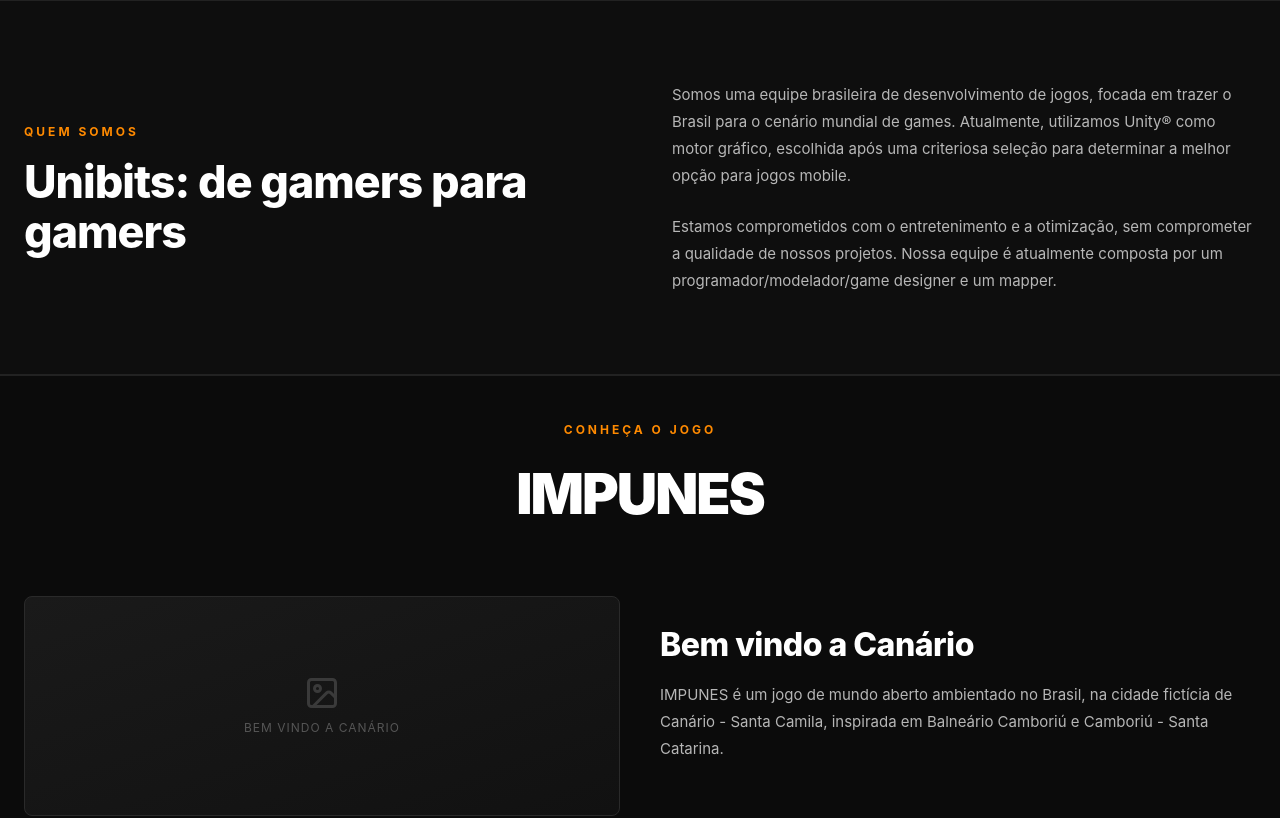
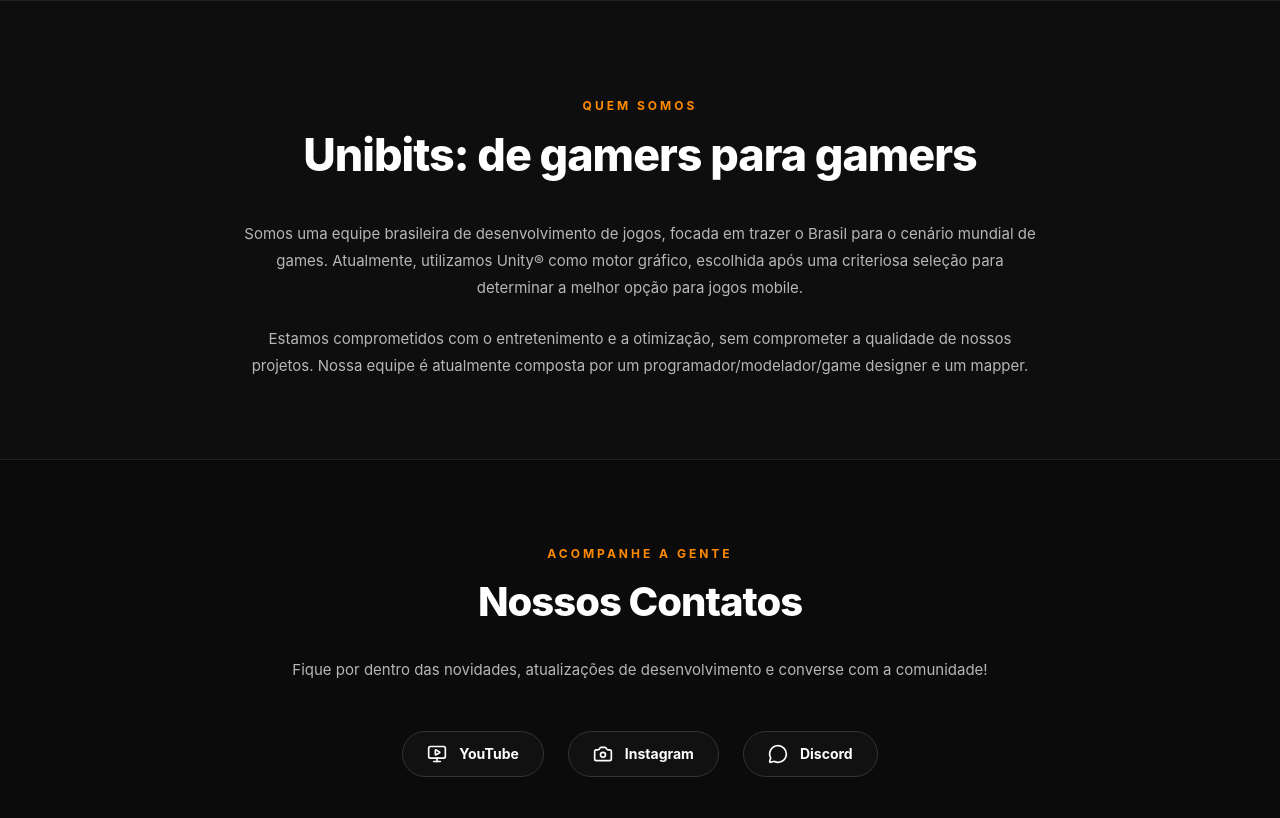
Before and after one commit to ederoliv/unibits, a React (Vite) app: page / in a window 1280 px wide. Shown: the part 720-1538 px from the top of the page. Built offline with nearby package versions, Linux system fonts and the light colour scheme.

Commit message:
editando a home

```diff
--- a/src/components/Navbar.tsx
+++ b/src/components/Navbar.tsx
@@ -5,7 +5,7 @@
 
 const navLinks = [
   { label: "Início", path: "/" },
-  { label: "Sobre", href: "https://unibits.com/about/" },
+  { label: "Sobre", href: "/#sobre" },
   { label: "Nossos jogos", isDropdown: true },
 ];
 
--- a/src/pages/Home.tsx
+++ b/src/pages/Home.tsx
@@ -1,16 +1,4 @@
-import { ImageIcon } from "lucide-react";
-import { features } from "../data/siteData";
-
-function ImgPlaceholder({ label = "Imagem", className = "" }: { label?: string; className?: string }) {
-  return (
-    <div
-      className={`bg-gradient-to-br from-[#1a1a1a] to-[#111111] border border-[#2a2a2a] rounded-lg flex flex-col items-center justify-center gap-2 text-[#555] w-full min-h-[220px] p-6 ${className}`}
-    >
-      <ImageIcon size={36} className="text-[#3a3a3a]" />
-      <span className="text-[12px] tracking-[1px] uppercase">{label}</span>
-    </div>
-  );
-}
+import { MonitorPlay, Camera, MessageCircle } from "lucide-react";
 
 export default function Home() {
   return (
@@ -33,18 +21,18 @@
         <div className="absolute inset-0 z-0 pointer-events-none bg-[radial-gradient(ellipse_80%_60%_at_50%_0%,rgba(255,138,0,0.15)_0%,transparent_70%)]" />
 
         <div className="relative z-10 max-w-[1440px]">
-          <span className="text-[12px] font-bold tracking-[3px] text-[#ff8a00] uppercase">
+          <span className="text-[12px] font-bold tracking-[3px] text-[#ff8a00] uppercase drop-shadow-[0_2px_4px_rgba(0,0,0,0.8)]">
             Unibits Studios
           </span>
-          <h1 className="text-[clamp(2.8rem,8vw,6rem)] font-black leading-[1.05] my-4 md:my-6 tracking-[-2px]">
+          <h1 className="text-[clamp(2.8rem,8vw,6rem)] font-black leading-[1.05] my-4 md:my-6 tracking-[-2px] drop-shadow-[0_4px_10px_rgba(0,0,0,0.7)]">
             Domine as Ruas
           </h1>
-          <p className="text-[clamp(1rem,2.5vw,1.3rem)] text-white max-w-[560px] mx-auto mb-10 leading-[1.6]">
+          <p className="text-[clamp(1rem,2.5vw,1.3rem)] text-white max-w-[560px] mx-auto mb-10 leading-[1.6] drop-shadow-[0_2px_6px_rgba(0,0,0,0.8)]">
             Sinta a adrenalina do grau na palma da sua mão. Personalize sua moto e mostre quem manda na quebrada.
           </p>
           <div className="flex gap-4 justify-center flex-wrap">
             <a
-              href="https://unibits.com/impunes/"
+              href="/jogo/pocket-grau"
               className="bg-white text-black px-9 py-3.5 rounded-full font-bold no-underline text-sm tracking-[0.5px] hover:bg-neutral-200 transition-colors"
             >
               CONHEÇA
@@ -61,10 +49,10 @@
       </section>
 
       {/* ── SOBRE ───────────────────────────────────────────────────────────── */}
-      <section className="py-20 px-6 bg-[#0e0e0e] border-y border-[#222] w-full">
-        <div className="max-w-[1440px] mx-auto grid grid-cols-[repeat(auto-fit,minmax(300px,1fr))] gap-16 items-center">
+      <section id="sobre" className="py-20 px-6 bg-[#0e0e0e] border-y border-[#222] w-full">
+        <div className="max-w-[800px] mx-auto flex flex-col items-center text-center gap-10">
           <div>
-            <span className="text-[12px] font-bold tracking-[3px] text-[#ff8a00] uppercase">
+            <span className="text-[12px] font-bold tracking-[3px] text-[#ff8a00] uppercase pt-4 block">
               Quem somos
             </span>
             <h2 className="text-[clamp(1.8rem,4vw,2.8rem)] font-extrabold mt-4 mb-0 leading-[1.1] tracking-[-1px]">
@@ -82,94 +70,48 @@
         </div>
       </section>
 
-      {/* ── IMPUNES FEATURES ────────────────────────────────────────────────── */}
-      <section className="pt-10 px-6 pb-20 border-t border-[#222] w-full">
-        <div className="max-w-[1440px] mx-auto">
-          <div className="text-center mb-[60px]">
+      {/* ── CONTATOS ────────────────────────────────────────────────────────── */}
+      <section id="contatos" className="py-20 px-6 bg-[#0b0b0b] w-full border-b border-[#222]">
+        <div className="max-w-[700px] mx-auto text-center">
           <span className="text-[12px] font-bold tracking-[3px] text-[#ff8a00] uppercase">
-              Conheça o jogo
+            Acompanhe a gente
           </span>
-            <h2 className="text-[clamp(2rem,5vw,3.5rem)] font-black mt-3 mb-0 tracking-[-2px]">
-              IMPUNES
+          <h2 className="text-[clamp(1.8rem,4vw,2.5rem)] font-extrabold mt-4 mb-8 leading-[1.1] tracking-[-1px]">
+            Nossos Contatos
           </h2>
-          </div>
+          <p className="text-white/70 leading-[1.8] mb-12 text-[15px]">
+            Fique por dentro das novidades, atualizações de desenvolvimento e converse com a comunidade!
+          </p>
 
-          <div className="flex flex-col gap-16">
-            {features.map((f, i) => (
-              <div
-                key={i}
-                style={{ direction: f.reverse ? "rtl" : "ltr" }}
-                className="grid grid-cols-[repeat(auto-fit,minmax(280px,1fr))] gap-10 items-center"
+          <div className="flex justify-center gap-6 flex-wrap">
+            <a
+              href="https://youtube.com/"
+              target="_blank"
+              rel="noopener noreferrer"
+              className="flex items-center gap-3 bg-[#111] hover:bg-[#ff0000] border border-[#333] hover:border-[#ff0000] transition-colors rounded-full px-6 py-3 text-white no-underline font-bold text-sm"
             >
-                {/* Image placeholder */}
-                <div style={{ direction: "ltr" }}>
-                  <ImgPlaceholder label={f.title} />
-                </div>
-
-                {/* Text */}
-                <div style={{ direction: "ltr" }}>
-                  <h3 className="text-[clamp(1.4rem,3vw,2rem)] font-extrabold m-0 mb-4 leading-[1.2] tracking-[-0.5px]">
-                    {f.title}
-                  </h3>
-                  <p className="text-white/70 leading-[1.8] m-0 mb-6 text-[15px]">
-                    {f.description}
-                  </p>
-                  {f.hasButton && (
+              <MonitorPlay size={20} />
+              YouTube
+            </a>
             <a
-                      href={f.hasButton.href}
-                      className="bg-white text-black px-7 py-3 rounded-full font-bold no-underline text-[13px] tracking-[0.3px] inline-block hover:bg-neutral-200 transition-colors"
+              href="https://instagram.com/"
+              target="_blank"
+              rel="noopener noreferrer"
+              className="flex items-center gap-3 bg-[#111] hover:bg-[#e1306c] border border-[#333] hover:border-[#e1306c] transition-colors rounded-full px-6 py-3 text-white no-underline font-bold text-sm"
             >
-                      {f.hasButton.label}
+              <Camera size={20} />
+              Instagram
             </a>
-                  )}
-                </div>
-              </div>
-            ))}
-          </div>
-        </div>
-      </section>
-
-      {/* ── CTA — GOSTOU? ───────────────────────────────────────────────────── */}
-      <section className="py-20 px-6 bg-[#0e0e0e] border-t border-[#222] w-full">
-        <div className="max-w-[1080px] mx-auto">
-          <div className="bg-gradient-to-br from-[#1a1a1a] to-[#111] border border-[#222] rounded-2xl p-14 text-center relative overflow-hidden">
-            <div className="absolute inset-0 bg-[radial-gradient(ellipse_60%_50%_at_50%_100%,rgba(255,138,0,0.11)_0%,transparent_70%)] pointer-events-none" />
-            <div className="relative z-10">
-              <div className="w-16 h-16 bg-[#ff8a00] rounded-xl flex items-center justify-center mx-auto mb-6 font-black text-black text-[18px]">
-                2N
-              </div>
-              <h2 className="text-[clamp(2rem,5vw,3rem)] font-black m-0 mb-4 tracking-[-1px]">
-                Gostou?
-              </h2>
-              <p className="text-white/70 leading-[1.7] max-w-[560px] mx-auto mb-8 text-[15px]">
-                Para que o projeto IMPUNES seja executado, precisamos do seu apoio! Faça sua doação por Pix e receba recompensas, como acesso exclusivo ao nosso Discord, key do jogo na Steam, acesso antecipado e mais!
-              </p>
             <a
-                href="https://unibits.com/donate/"
-                className="bg-[#ff8a00] text-black px-10 py-3.5 rounded-full font-bold no-underline text-[15px] hover:bg-[#e07900] transition-colors inline-block"
+              href="https://discord.com/"
+              target="_blank"
+              rel="noopener noreferrer"
+              className="flex items-center gap-3 bg-[#111] hover:bg-[#5865F2] border border-[#333] hover:border-[#5865F2] transition-colors rounded-full px-6 py-3 text-white no-underline font-bold text-sm"
             >
-                Apoie ❤️
+              <MessageCircle size={20} />
+              Discord
             </a>
           </div>
-          </div>
-        </div>
-      </section>
-
-      {/* ── ACOMPANHE O PROGRESSO ───────────────────────────────────────────── */}
-      <section className="py-20 px-6 text-center w-full">
-        <div className="max-w-[600px] mx-auto">
-          <h2 className="text-[clamp(1.8rem,4vw,2.5rem)] font-extrabold mb-4 tracking-[-1px]">
-            Acompanhe o progresso
-          </h2>
-          <p className="text-white/70 leading-[1.8] mb-8 text-[15px]">
-            Criamos uma página amigável para você ficar por dentro do progresso atual e planos futuros (roadmap) do nosso jogo IMPUNES!
-          </p>
-          <a
-            href="https://unibits.com/impunes/"
-            className="bg-white text-black px-9 py-3.5 rounded-full font-bold no-underline text-[14px] hover:bg-neutral-200 transition-colors inline-block"
-          >
-            Progresso do IMPUNES
-          </a>
         </div>
       </section>
     </>
```
Also changed, not shown: src/pages/GamePage.tsx (+6 -6 lines). Lines whose indentation alone changed are shown as unchanged.
